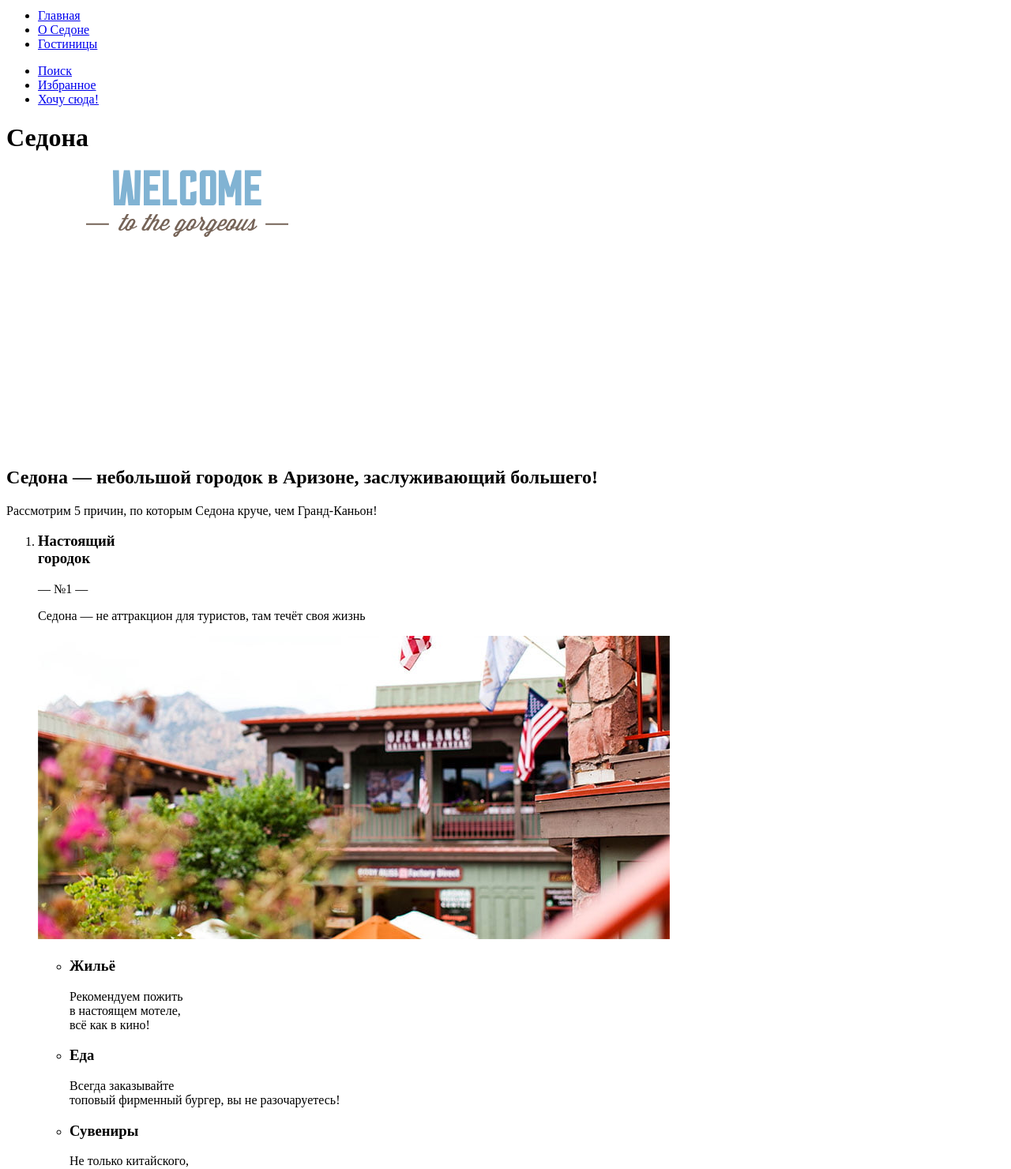
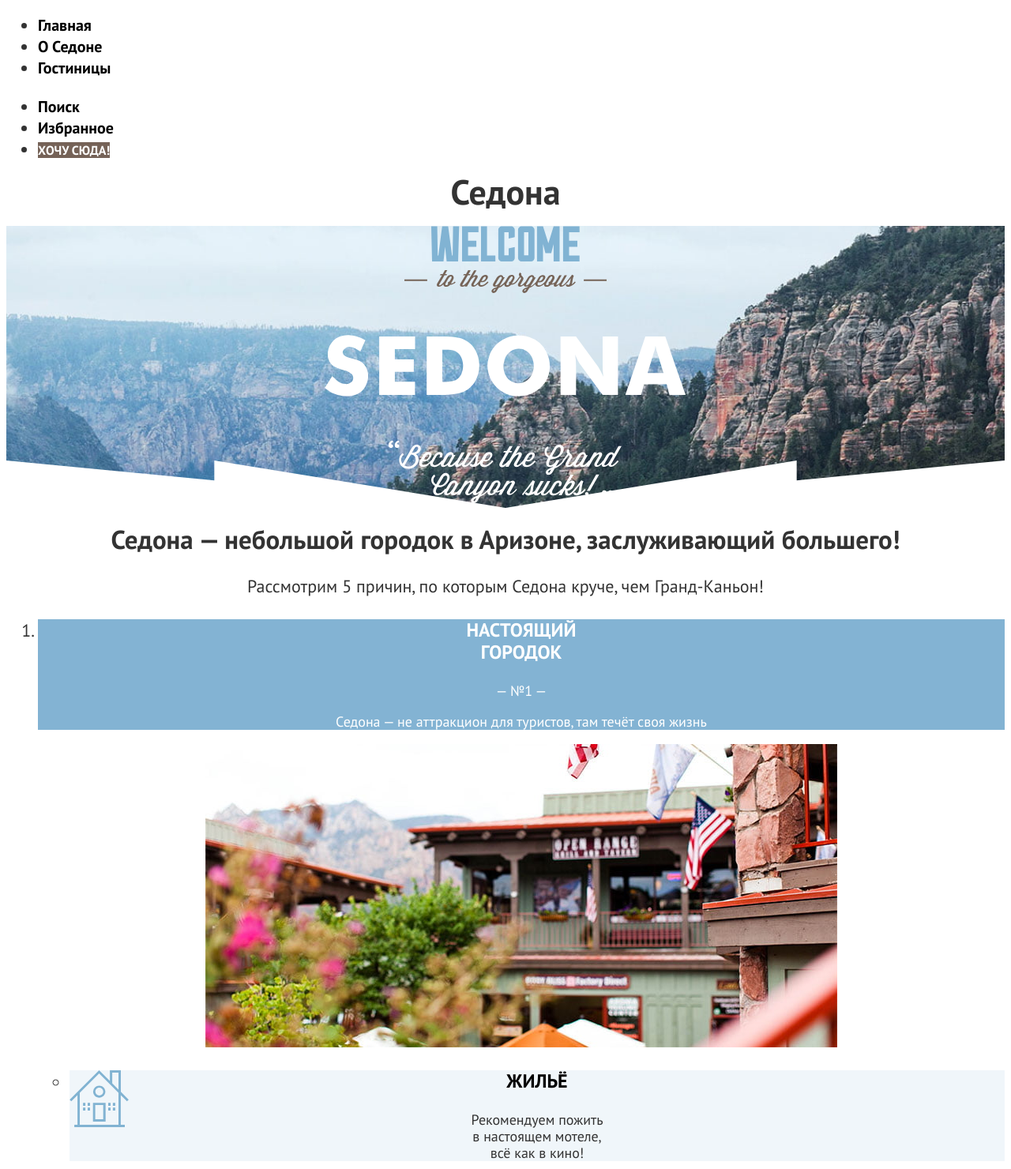
Before and after one commit to htmlacademy-htmlcss/1766081-sedona-34, a plain HTML site: page index.html in a window 1280 px wide. Shown: the part 87-1567 px from the top of the page at 79% size. Drawn offline with Linux system fonts and the light colour scheme.

Commit message:
Базовая стилизация

```diff
--- a/index.html
+++ b/index.html
@@ -3,6 +3,7 @@
   <head>
     <meta charset="utf-8">
     <title>Седона</title>
+    <link rel="stylesheet" href="styles/styles.css">
   </head>
 
   <body>
--- /dev/null
+++ b/styles/styles.css
@@ -0,0 +1,209 @@
+/* Шрифты */
+
+@font-face {
+  font-family: "PT Sans";
+  font-style: normal;
+  font-weight: 400;
+  src: url("../fonts/ptsans-400.woff2") format("woff2");
+  font-display: swap;
+}
+
+@font-face {
+  font-family: "PT Sans";
+  font-style: normal;
+  font-weight: 700;
+  src: url("../fonts/ptsans-700.woff2") format("woff2");
+  font-display: swap;
+}
+
+/* Основное */
+
+body {
+  font-family: "PT Sans", sans-serif;
+  font-size: 22px;
+  line-height: 26px;
+  color: #333333;
+  background-color: #FFFFFF;
+  text-align: center;
+}
+
+.main-catalog {
+  text-align: left;
+}
+
+.section-title {
+  color: #000000;
+  font-weight: 700;
+  text-transform: uppercase;
+  font-size: 30px;
+  line-height: 36px;
+}
+
+/* Хедер */
+
+.page-header {
+  text-align: left;
+}
+
+.navigation-link {
+  font-size: 20px;
+  font-weight: 700;
+  color: #000000;
+  text-decoration: none; /* без подчёркивания */
+}
+
+/* Футер */
+
+.footer-address-phone {
+  font-size: 40px;
+  line-height: 40px;
+  font-style: normal;
+  color: #000000;
+  text-decoration: none; /* без подчёркивания */
+}
+
+/* Кнопки */
+
+.button {
+  font-family: inherit;
+  font-size: 20px;
+  line-height: 26px;
+  font-weight: 700;
+  text-align: center;
+  color: #FFFFFF;
+  background-color: #83B3D3;
+  text-decoration: none;
+  text-transform: uppercase;
+  border: none;
+}
+
+.modal-button {
+  background-color: #756257;
+}
+
+.favorite-button-selected {
+  background-color: #7DB54F;
+}
+
+.navigation-button {
+  font-size: 16px;
+  line-height: 20px;
+}
+
+.apply-button {
+  font-size: 16px;
+  line-height: 21px;
+}
+
+.reset-button {
+  font-size: 18px;
+  line-height: 23px;
+  font-weight: 400;
+  text-transform: none;
+  background-color: transparent;
+}
+
+.hotel-card-button {
+  font-size: 16px;
+  line-height: 21px;
+}
+
+.find-hotel-button {
+  font-size: 20px;
+  line-height: 36px;
+}
+
+/* Приветствие */
+
+.welcome {
+  color: #FFFFFF;
+  background-color: #68A2CA;
+  background-image: url("../images/index/welcome-background.jpg");
+  background-size: 100% auto;
+  background-repeat: no-repeat;
+}
+
+.welcome-divider {
+  background-position: bottom;
+  background-image: url("../images/index/svg/divider.svg");
+  background-size: 100% auto;
+  background-repeat: no-repeat;
+}
+
+/* Преимущества */
+
+.advantages-header-subtitle {
+  line-height: 36px;
+}
+
+.advantages-block {
+  font-size: 18px;
+  line-height: 21px;
+  background-color: rgba(131, 179, 211, 0.12);
+}
+
+.views-block {
+  background-color: #83B3D3;
+  color: #FFFFFF;
+}
+
+.central-block {
+  background-color: rgba(131, 179, 211, 0.2);
+}
+
+.advantages-title {
+  color: #000000;
+  font-weight: 700;
+  text-transform: uppercase;
+  font-size: 24px;
+  line-height: 28px;
+}
+
+.views-block .advantages-title {
+  color: #FFFFFF
+}
+
+.features-housing {
+  background-image: url("../images/index/svg/housing.svg");
+  background-repeat: no-repeat;
+}
+
+.features-food {
+  background-color:#FFFFFF;
+  background-image: url("../images/index/svg/food.svg");
+  background-repeat: no-repeat;
+}
+
+.features-souvenir {
+  background-image: url("../images/index/svg/souvenir.svg");
+  background-repeat: no-repeat;
+}
+
+/* Подписка */
+
+.subscribe {
+  text-align: center;
+}
+
+.main-subscribe {
+  background-color: #68A2CA;
+  color: #FFFFFF;
+  background-image: url("../images/index/subscribe-background.jpg");
+  background-size: 100% auto;
+  background-repeat: no-repeat;
+}
+
+.main-subscribe .subscribe-title {
+  color: #FFFFFF;
+}
+
+/* Фильтры каталога */
+
+.catalog-wrapper {
+  background-color: #68A2CA;
+  color: #FFFFFF;
+  background-image: url("../images/catalog/catalog-background.jpg");
+  background-size: 100% auto;
+  background-repeat: no-repeat;
+  text-align: left;
+}
```
Also changed, not shown: catalog.html (+1 -0 lines).
